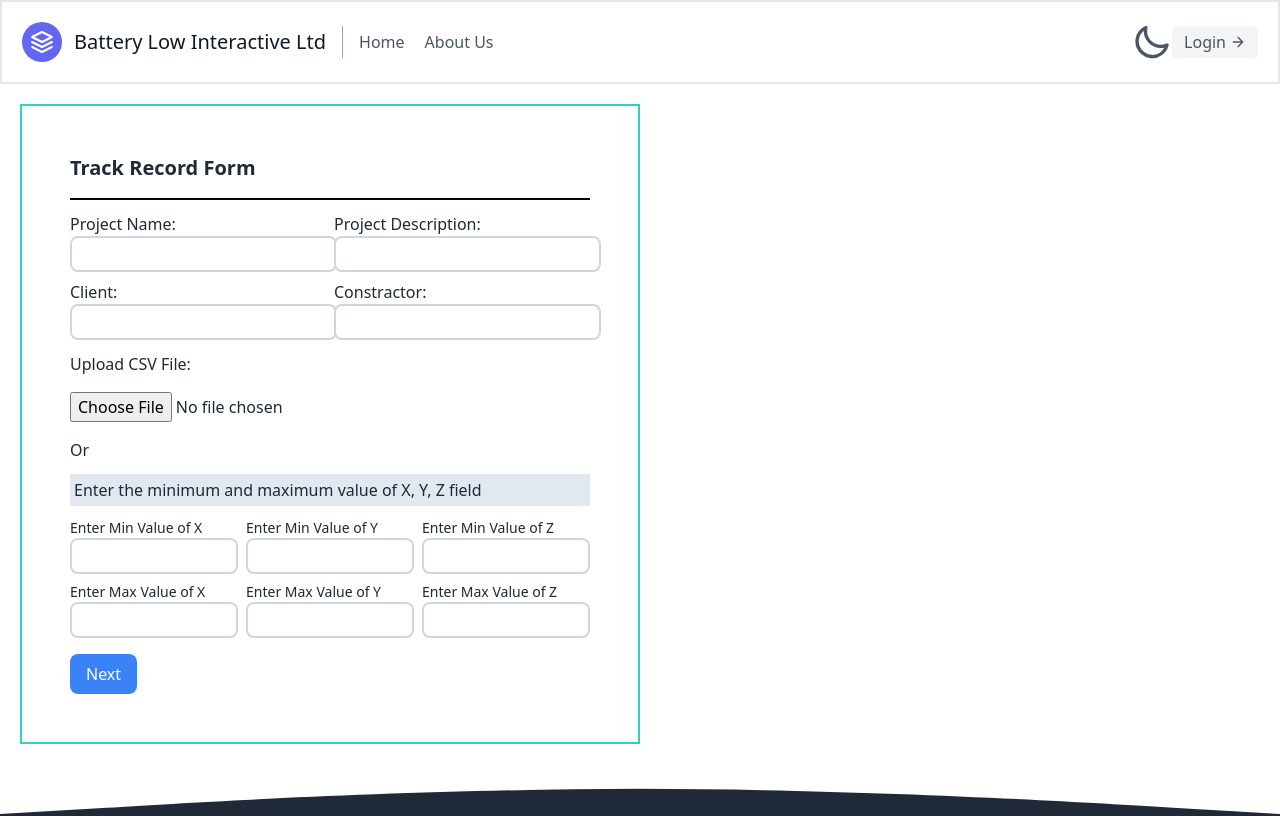
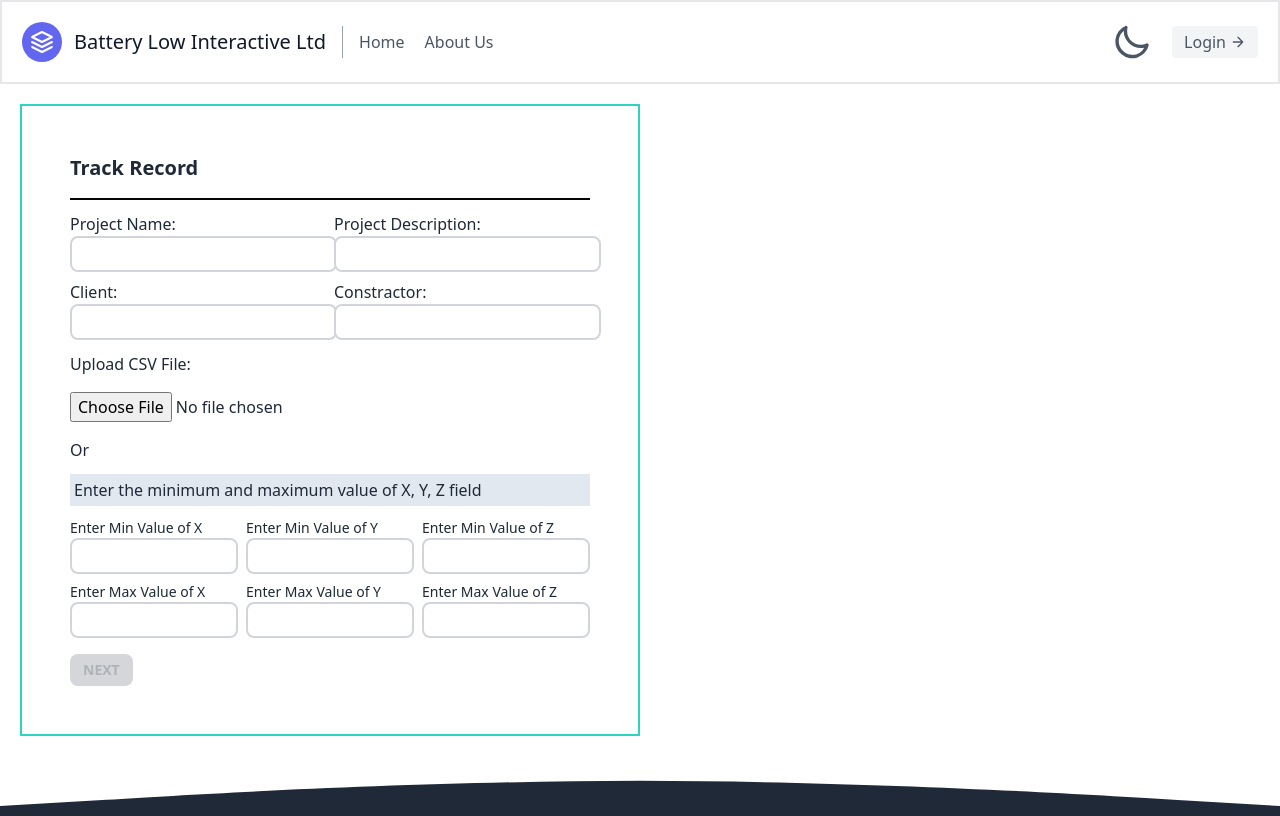
Before and after one commit to shakhawat-softdev/jobtask-batterylow, a React (Create React App) app: page / in a window 1280 px wide. Shown: the top 816 px of the page. Built offline with nearby package versions, Linux system fonts and the light colour scheme.

Commit message:
All checked and update some issuses and implemented dark mood

```diff
--- a/src/Pages/Home/Home/Home.jsx
+++ b/src/Pages/Home/Home/Home.jsx
@@ -3,9 +3,8 @@ import React, { useState } from 'react';
 import Papa from 'papaparse'; // For parsing CSV files
 import { Link } from 'react-router-dom';
 import { useMyContext } from '../../../Providers/MyContextProvider';
-import Banner1 from '../Banner1';
 import { LineChart } from '@mui/x-charts/LineChart';
-import toast, { Toaster } from 'react-hot-toast';
+
 
 
 
@@ -66,30 +65,30 @@ const Home = () => {
    return (
       <div className="p-5 md:grid-cols-2 grid place-content-center  ">
          <div className='border-2 border-teal-400 p-12 w-full mb-7 md:mb-0'>
-            <h2 className="text-xl font-semibold ">Track Record Form</h2>
+            <h2 className="text-xl font-semibold ">Track Record</h2>
             <div className="divider bg-black  h-[2px] mb-3 "></div>
             <form onSubmit={handleSubmitStep1} className="space-y-3">
                <div className='grid md:grid-cols-2 gap-2 w-full'>
                   {/* Project Name */}
                   <div>
                      <label className="block font-medium">Project Name:</label>
-                     <input required={true} type="text" value={projectName} onChange={(e) => setProjectName(e.target.value)} className=" px-4 py-1 border-2 border-gray-300 rounded-lg" />
+                     <input type="text" value={projectName} onChange={(e) => setProjectName(e.target.value)} className=" px-4 py-1 border-2 border-gray-300 rounded-lg" />
 
                   </div>
                   {/* Project Decription */}
                   <div>
                      <label className="block font-medium">Project Description:</label>
-                     <input required={true} type="text" value={projectDescription} onChange={(e) => setProjectDescription(e.target.value)} className=" px-4 py-1 border-2 border-gray-300 rounded-lg" />
+                     <input type="text" value={projectDescription} onChange={(e) => setProjectDescription(e.target.value)} className=" px-4 py-1 border-2 border-gray-300 rounded-lg" />
                   </div>
                   {/* Client */}
                   <div>
                      <label className="block font-medium">Client:</label>
-                     <input l required={true} type="text" value={client} onChange={(e) => setClient(e.target.value)} className=" px-4 py-1 border-2 border-gray-300 rounded-lg" />
+                     <input l type="text" value={client} onChange={(e) => setClient(e.target.value)} className=" px-4 py-1 border-2 border-gray-300 rounded-lg" />
                   </div>
                   {/* Contractor */}
                   <div>
                      <label className="block font-medium">Constractor:</label>
-                     <input required={true} type="text" value={contractor} onChange={(e) => setContractor(e.target.value)} className="  px-4 py-1 border-2 border-gray-300 rounded-lg" />
+                     <input type="text" value={contractor} onChange={(e) => setContractor(e.target.value)} className="  px-4 py-1 border-2 border-gray-300 rounded-lg" />
                   </div>
                </div>
 
@@ -130,15 +129,27 @@ const Home = () => {
                               <input required={true} type="number" value={userInput_maxZ} onChange={(e) => setUserInput_maxZ(e.target.value)} className="w-full px-4 py-1 border-2 border-gray-300 rounded-lg" />
                            </div>
                         </div>
-
                      </div>}
 
                   <div className='space-x-3'>
-                     <Link to={'/result'}><button type="submit" className="px-4 py-2 bg-blue-500 text-white rounded-lg hover:bg-blue-600" > Next </button></Link>
 
+                     {csvFile ?
+                        <button type="submit" className="btn btn-info btn-sm"
+                           disabled={(!projectName | !projectDescription | !client | !contractor)} >
+                           <Link to={'/result'}>
+                              Next
+                           </Link>
+                        </button>
+                        :
+                        <button type="submit" className="btn btn-info btn-sm"
+                           disabled={(!projectName | !projectDescription | !client | !contractor | !userInput_maxX | !userInput_maxY | !userInput_maxZ | !userInput_minX | !userInput_minY | !userInput_minZ)} >
+                           <Link to={'/result'}>
+                              Next
+                           </Link>
+                        </button>
+                     }
 
-
-                     {csvFile && <button type="submit" className="px-4 py-2 bg-blue-500 text-white rounded-lg hover:bg-blue-600" > Show Chart </button>}
+                     {csvFile && <button type="submit" className="btn btn-info btn-sm" > Show Chart </button>}
                   </div>
                </div>
 
--- a/src/Pages/Results/Result/Result.jsx
+++ b/src/Pages/Results/Result/Result.jsx
@@ -69,8 +69,8 @@ const Result = () => {
 
    return (
       <div className='mx-auto grid md:grid-cols-2 place-items-center '>
-         <div className='mx-auto relative mt-2 '>
-            <button className="px-4 py-2 bg-blue-500 text-white rounded-lg hover:bg-blue-600 absolute right-4 md:right-14 top-3 md:top-6" onClick={exportPDF}>Download PDF</button>
+         <div className='mx-auto relative mt-2 w-[350px] md:w-full'>
+            <button className="btn btn-info btn-sm absolute right-4 md:right-14 top-3 md:top-6" onClick={exportPDF}>Download PDF</button>
             {/* <h2>This Result Page</h2> */}
             <div className="space-y-4 md:w-[700px] border-2 p-4 md:p-8 rounded-md md:ml-2">
                <h2 className='ml-2 md:ml-8'>Track Record Result</h2>
@@ -117,13 +117,13 @@ const Result = () => {
 
 
          {csvFile &&
-            <div className='mx-auto mb-10 mt-2'>
+            <div className='mx-auto mb-10 mt-2 '>
                <h1 className='text-3xl  text-center mb-3'>Input Values</h1>
                <div className="divider bg-black h-1 mb-2"></div>
                <div className="overflow-x-auto md:w-[600px] md:h-[400px] scroll-my-5  ">
                   <table className="table table-xs w-full">
                      <thead >
-                        <tr className='grid grid-cols-3  '>
+                        <tr className='grid grid-cols-3  place-items-center'>
                            {/* <th>#</th> */}
                            <th>X-Index</th>
                            <th>Y-Index</th>
--- a/src/components/Navbar/Navber.jsx
+++ b/src/components/Navbar/Navber.jsx
@@ -40,7 +40,7 @@ const Navber = () => {
                {/* <Link className="mr-5 hover:text-gray-900">Third Link</Link>
                <Link className="mr-5 hover:text-gray-900">Fourth Link</Link> */}
             </nav>
-            <label className="swap swap-rotate ml-10">
+            <label className="swap swap-rotate  mt-3 md:mt-0 md:mr-5">
 
                {/* this hidden checkbox controls the state */}
                <input type="checkbox" onChange={handleToggle} />
```
